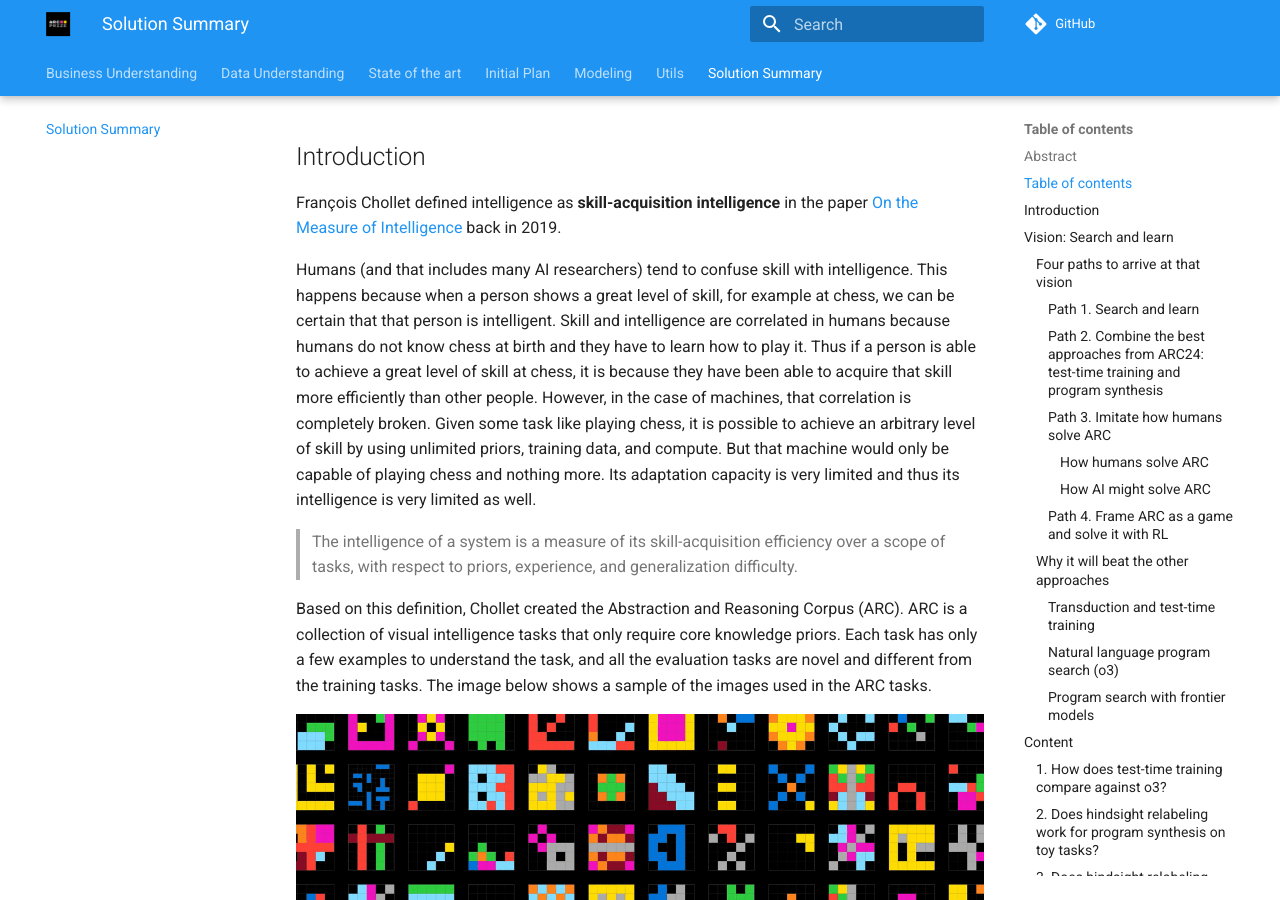
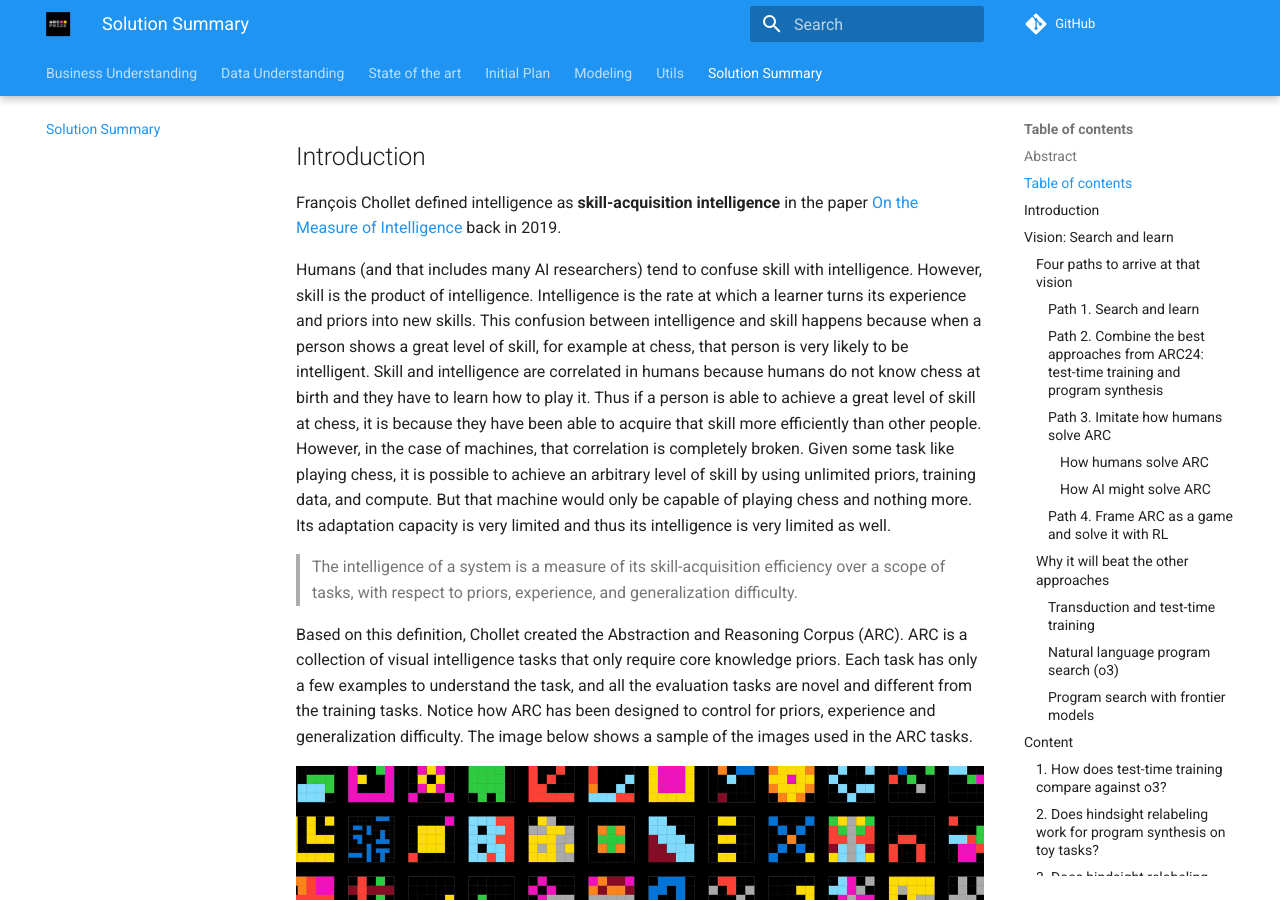
Before and after one commit to ironbar/arc25, an MkDocs documentation site: the page built from docs/05_Solution_Summary.md, in a window 1280 px wide and 900 px high, scrolled down 1525 px. Built offline with MkDocs 1.6.1 and Material for MkDocs 9.7.7, drawn with Linux system fonts in a browser that asks for light colours; comment, search, counter and statistics services are not loaded; some of the changed text lies outside the part shown.

Commit message:
improving solution summary

```diff
--- a/docs/05_Solution_Summary.md
+++ b/docs/05_Solution_Summary.md
@@ -11,7 +11,7 @@ https://www.kaggle.com/solution-write-up-documentation
 This is a technical report of the work and research done by Guillermo Barbadillo for the ARC25 challenge.
 Most of the research was oriented towards a deep-learning-guided program synthesis system that searches program space and adapts at test time with test-time training via hindsight relabeling, in a tight search-and-learn loop. Evidence was obtained that search and learn outperforms pure search approaches for the same number of predictions per task. However, that effort is not yet complete, and pieces and ideas are
 missing because it does not solve any of the private test tasks from ARC-AGI-2. The best result on the
-leaderboard was achieved with minor adaptations of last year's test-time training with transduction approach.
+leaderboard was achieved with minor adaptations of last year's transduction with test-time training approach.
 
 ## Table of contents
 
@@ -52,8 +52,11 @@ leaderboard was achieved with minor adaptations of last year's test-time trainin
 François Chollet defined intelligence as **skill-acquisition intelligence** in the paper [On the Measure of Intelligence](https://arxiv.org/abs/1911.01547) back in 2019.
 
 <!-- intelligence vs skill --->
-Humans (and that includes many AI researchers) tend to confuse skill with intelligence. This happens because
-when a person shows a great level of skill, for example at chess, we can be certain that that person is intelligent. Skill and intelligence are correlated in humans because humans do not know chess at birth and they have to learn how to play it. Thus if a person is able to achieve a great level of skill at chess, it is because
+Humans (and that includes many AI researchers) tend to confuse skill with intelligence.
+However, skill is the product of intelligence. Intelligence is the rate at which a learner turns
+its experience and priors into new skills. This confusion between intelligence and skill happens
+because when a person shows a great level of skill, for example at chess, that person is very likely to be intelligent.
+Skill and intelligence are correlated in humans because humans do not know chess at birth and they have to learn how to play it. Thus if a person is able to achieve a great level of skill at chess, it is because
 they have been able to acquire that skill more efficiently than other people.
 However, in the case of machines, that correlation is completely broken. Given some task like playing chess, it is possible
 to achieve an arbitrary level of skill by using unlimited priors, training data, and compute. But that machine
@@ -62,7 +65,7 @@ would only be capable of playing chess and nothing more. Its adaptation capacity
 <!-- ARC --->
 > The intelligence of a system is a measure of its skill-acquisition efficiency over a scope of tasks, with respect to priors, experience, and generalization difficulty.
 
-Based on this definition, Chollet created the Abstraction and Reasoning Corpus (ARC). ARC is a collection of visual intelligence tasks that only require core knowledge priors. Each task has only a few examples to understand the task, and all the evaluation tasks are novel and different from the training tasks. The image below shows a sample of the images used in the ARC tasks.
+Based on this definition, Chollet created the Abstraction and Reasoning Corpus (ARC). ARC is a collection of visual intelligence tasks that only require core knowledge priors. Each task has only a few examples to understand the task, and all the evaluation tasks are novel and different from the training tasks. Notice how ARC has been designed to control for priors, experience and generalization difficulty. The image below shows a sample of the images used in the ARC tasks.
 
 ![alt text](res/1761473956486_image.png)
 
```
